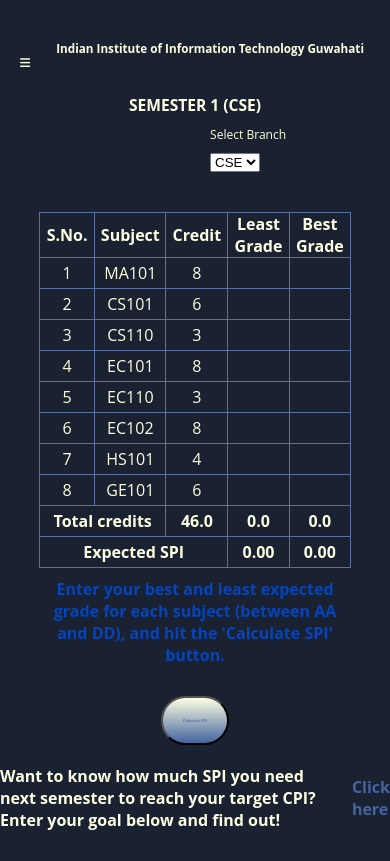
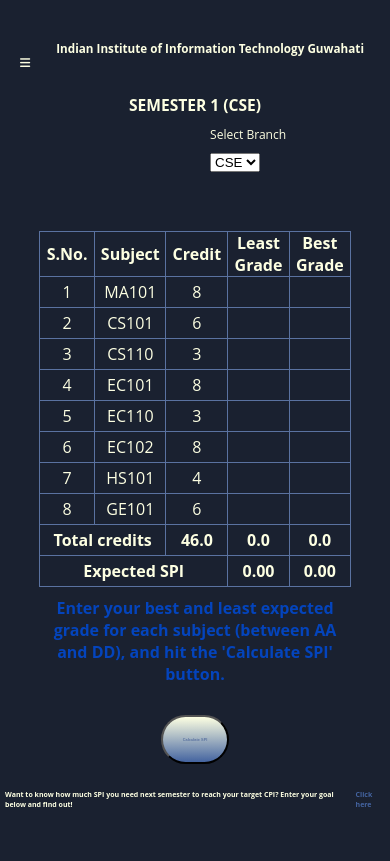
Before and after one commit to kashisharora9462/SPI_CALCULATOR, a plain HTML site: page index.html in a window 390 px wide. Both pictures are taken after a click on the button "Calculate SPI". Drawn offline with Linux system fonts and the light colour scheme.

Commit message:
Update style.css

```diff
--- a/style.css
+++ b/style.css
@@ -250,6 +250,12 @@
     font-weight: bold;
   }
 
+  #targetcpi {
+    font-size: 1.8vw;
+    padding: 5px;
+  }
+
+
 
 
 }
```
